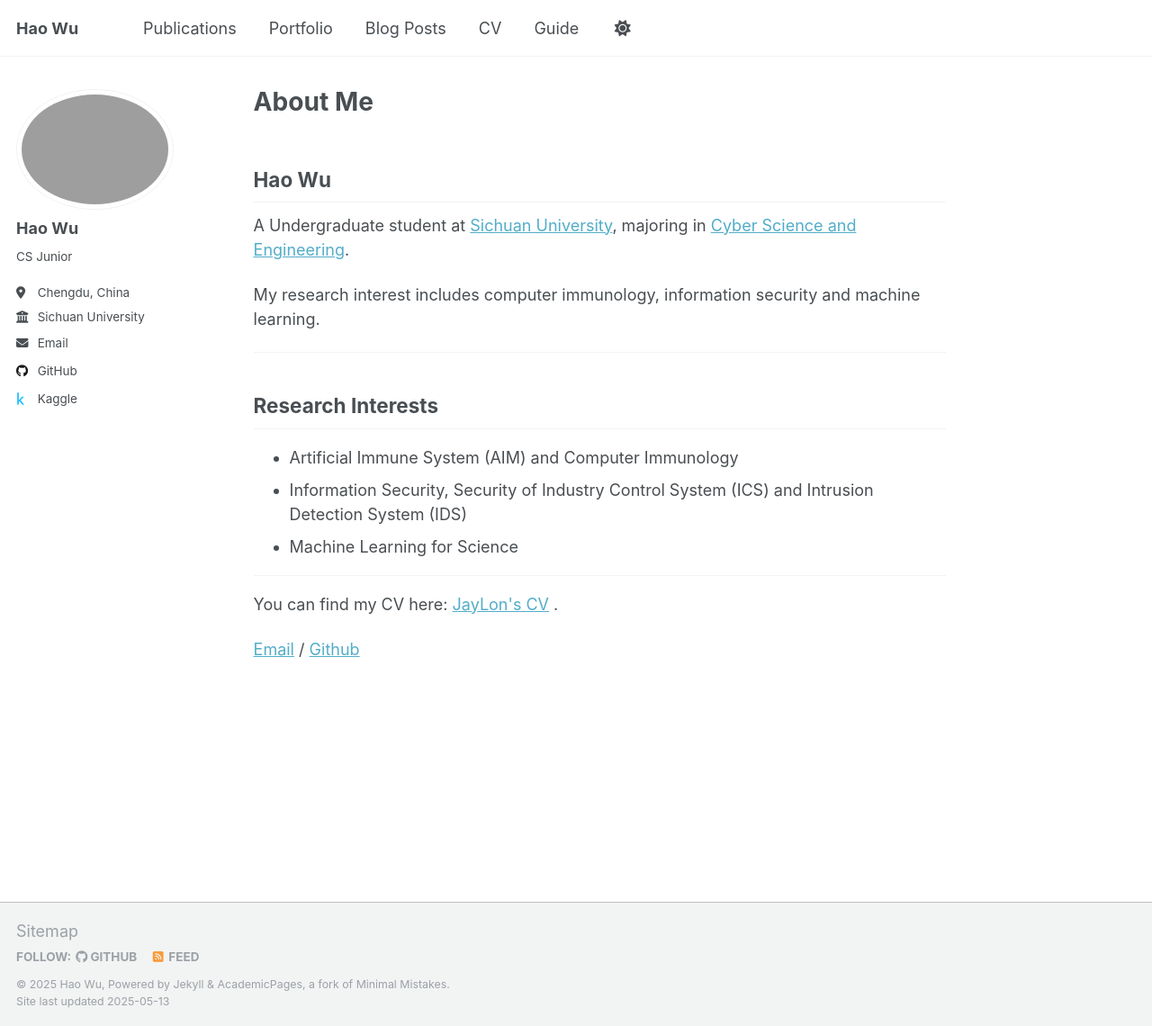
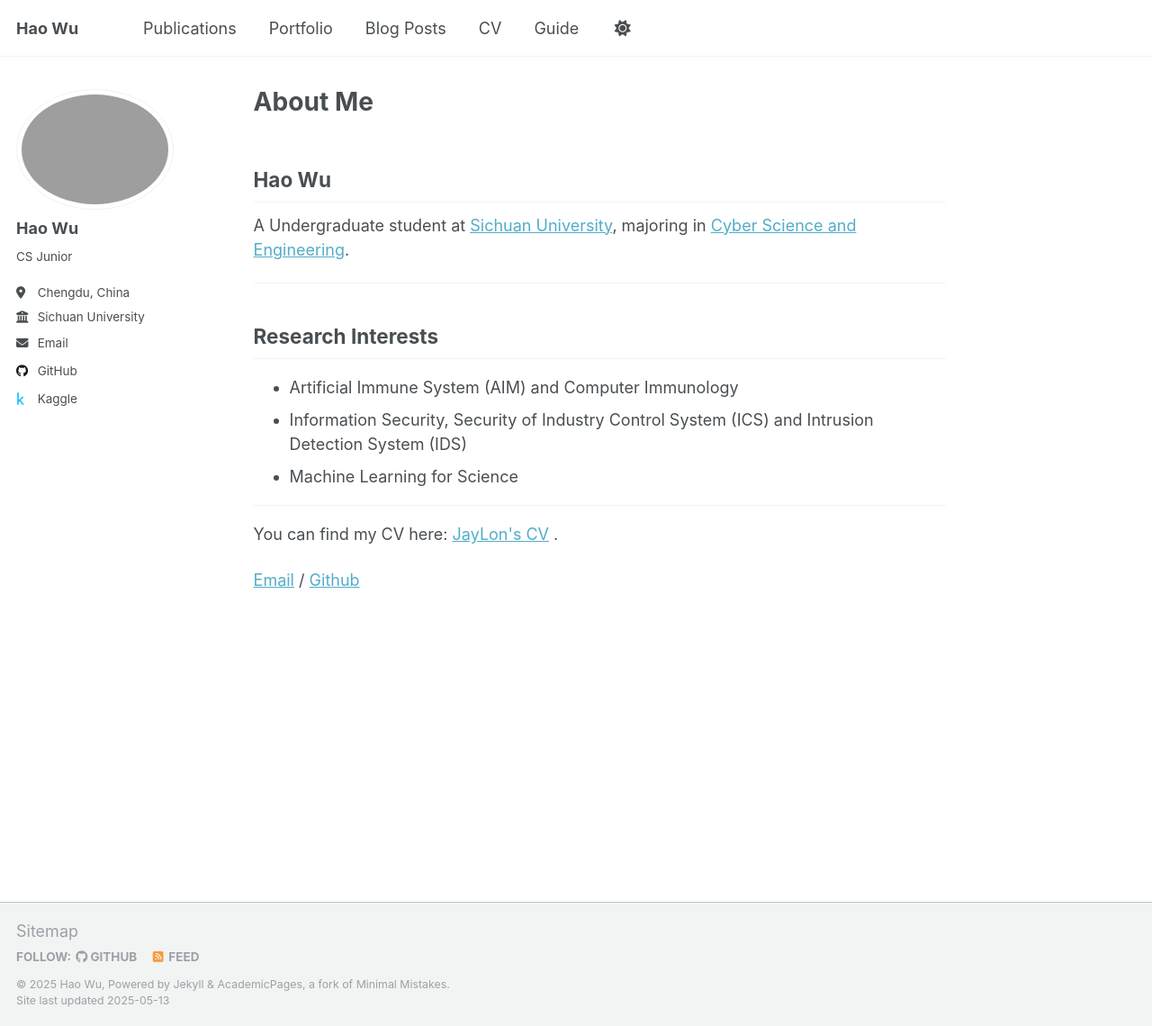
Before and after one commit to JayLon1022/JayLon1022.github.io, a Jekyll site: the page built from _pages/about.md, in a window 1280 px wide and 1140 px high. Shown: the whole window at 90% size. Built offline with Jekyll 4.4.1, drawn with Linux system fonts in a browser that asks for light colours.

Commit message:
Update about.md

```diff
--- a/_pages/about.md
+++ b/_pages/about.md
@@ -12,8 +12,6 @@ redirect_from:
 
 A Undergraduate student at [Sichuan University](https://www.scu.edu.cn/), majoring in [Cyber Science and Engineering](https://https://ccs.scu.edu.cn/).
 
- My research interest includes computer immunology, information security and machine learning.
-
 ---
 
 ## Research Interests
```
